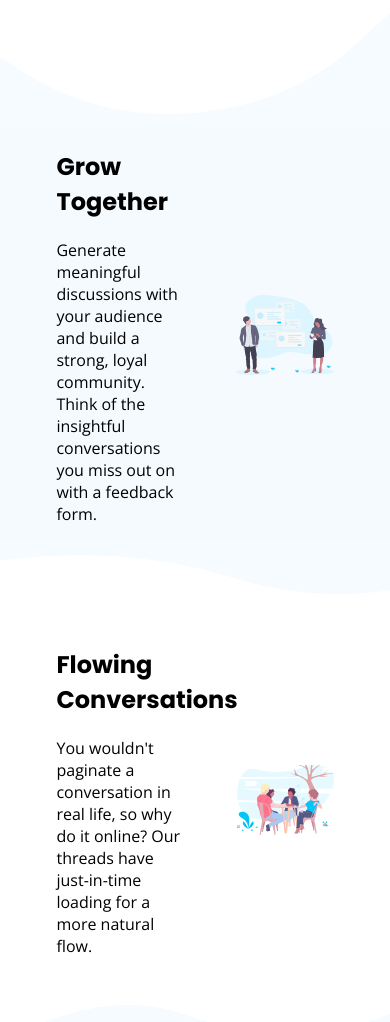
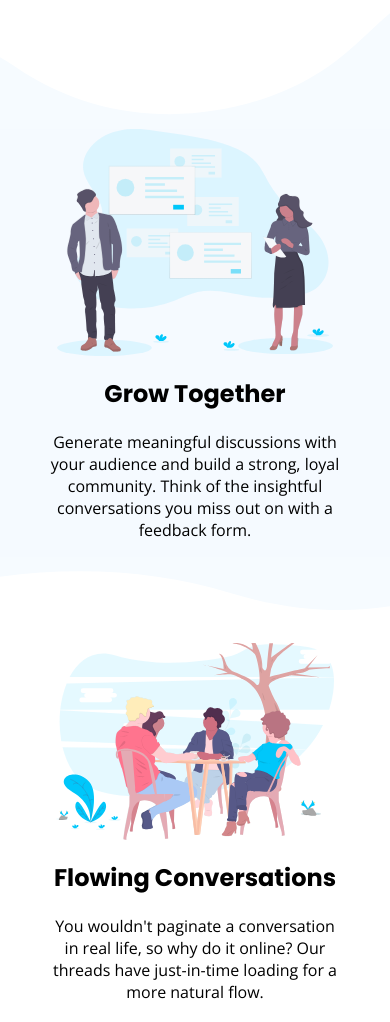
Before and after one commit to ExequielGomez/huddle-landing-1, a plain HTML site: page index.html in a window 390 px wide. Shown: the part 1640-2662 px from the top of the page. Drawn offline with nearby package versions, Linux system fonts and the light colour scheme; files whose address does not match are found by name.

Commit message:
corrección responsive varios, adaptación mozilla

```diff
--- a/css/style.css
+++ b/css/style.css
@@ -203,10 +203,21 @@ footer .newsletter input{
     display: block;
     width: 100%;
   }
+  .caract .content{
+    flex-direction: column-reverse;
+  }
+  .caract .content img{
+    width: 85%;
+  }
+  .caract .content .text{
+    width: 90%;
+    text-align: center;
+  }
   footer .content{
     display: flex;
     align-content: center;
     flex-direction: column-reverse;
+    padding: 5em 1em;
   }
   footer p{
     width: auto;
@@ -214,9 +225,10 @@ footer .newsletter input{
   .newsletter{
     margin: 3em 0;
   }
-  .newsletter input{
+  footer .newsletter input{
     width: 100%;
     box-sizing: border-box;
+    margin: .5em 0;
   }
   .newsletter .button{
     width: 50%;
```
